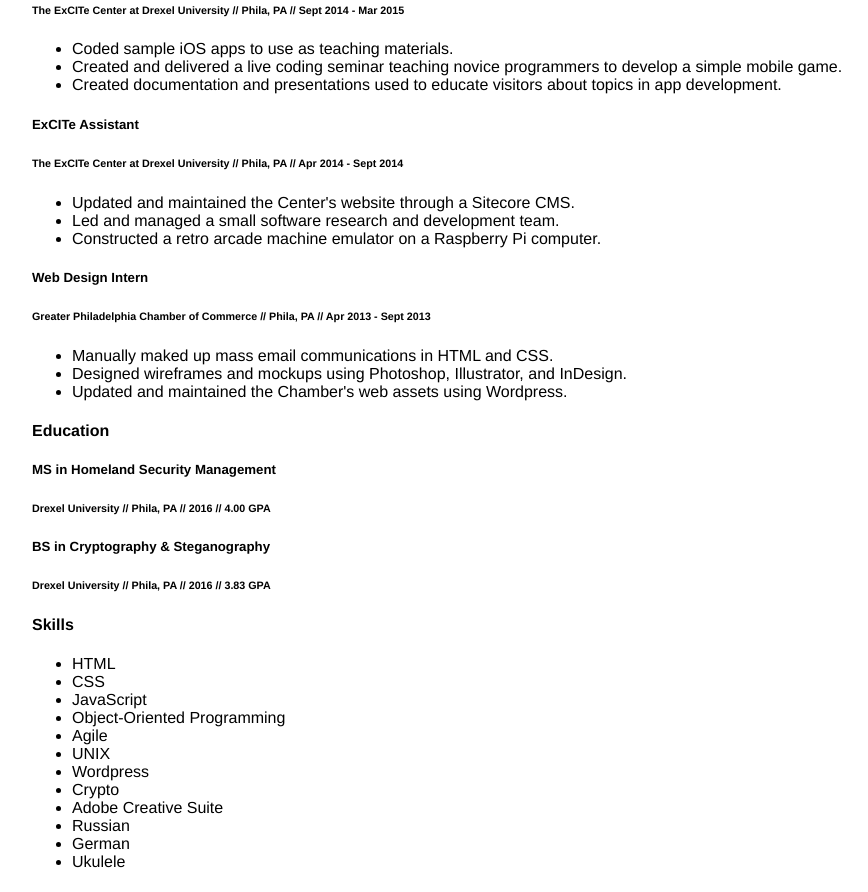
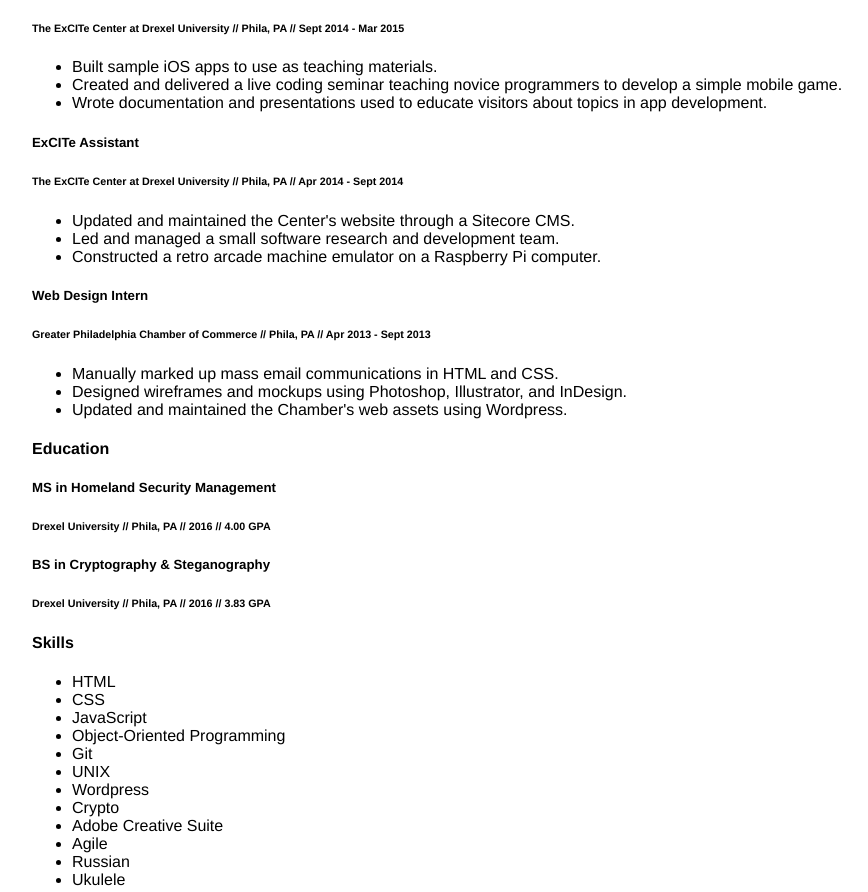
Before and after one commit to katzmeowski/old-site, a plain HTML site: page index.html in a window 1280 px wide. Shown: the part 689-1581 px from the top of the page, without its empty margins (160-1028 px from the left). Drawn offline with Linux system fonts and the light colour scheme.

Commit message:
Update text
Updated ‘About Me’, latest job, and skills text

```diff
--- a/index.html
+++ b/index.html
@@ -20,7 +20,7 @@
 </header>
 <section>
 <h4>This is me</h4>
-<p>I'm a creative technologist and a jack of all trades. My passion is to build a better, more beautiful web and to have fun doing so. I'm proud to be a nerd with an insatiable curiosity and a desire to share what I learn.</p>
+<p>I'm a creative technologist and a jack of all trades. As a proud nerd, I have an insatiable curiosity and a desire to share what I learn. I'm passionate about civics and making my city and my country work better for everyone. I'm excited to help build a better, more beautiful, more open web and to have fun doing so.</p>
 </section>
 
 <section>
@@ -43,9 +43,9 @@
 <h5>App Lab Consultant</h5>
 <h6>The ExCITe Center at Drexel University // Phila, PA // Sept 2014 - Mar 2015</h6>
 <ul>
-	<li>Coded sample iOS apps to use as teaching materials.</li>
+	<li>Built sample iOS apps to use as teaching materials.</li>
 	<li>Created and delivered a live coding seminar teaching novice programmers to develop a simple mobile game.</li>
-	<li>Created documentation and presentations used to educate visitors about topics in app development.</li>
+	<li>Wrote documentation and presentations used to educate visitors about topics in app development.</li>
 </ul>
 
 <h5>ExCITe Assistant</h5>
@@ -59,7 +59,7 @@
 <h5>Web Design Intern</h5>
 <h6>Greater Philadelphia Chamber of Commerce // Phila, PA // Apr 2013 - Sept 2013</h6>
 <ul>
-	<li>Manually maked up mass email communications in HTML and CSS.</li>
+	<li>Manually marked up mass email communications in HTML and CSS.</li>
 	<li>Designed wireframes and mockups using Photoshop, Illustrator, and InDesign.</li>
 	<li>Updated and maintained the Chamber's web assets using Wordpress.</li>
 </ul>
@@ -80,13 +80,13 @@
 	<li>CSS</li>
 	<li>JavaScript</li>
 	<li>Object-Oriented Programming</li>
-	<li>Agile</li>
+	<li>Git</li>
 	<li>UNIX</li>
 	<li>Wordpress</li>
 	<li>Crypto</li>
 	<li>Adobe Creative Suite</li>
+	<li>Agile</li>
 	<li>Russian</li>
-	<li>German</li>
 	<li>Ukulele</li>
 </ul>
 </section>
```
